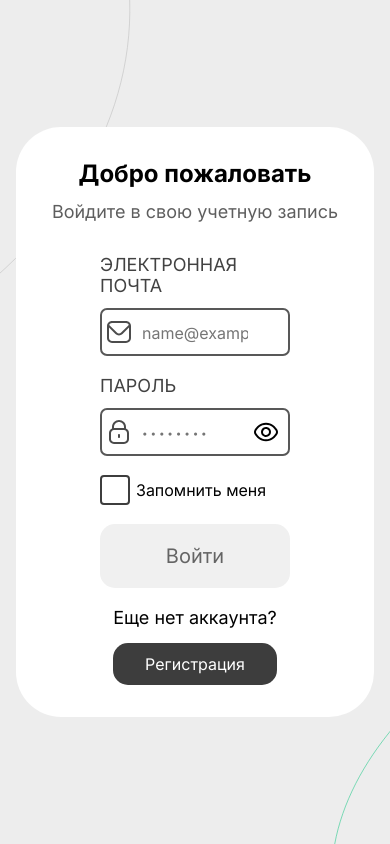
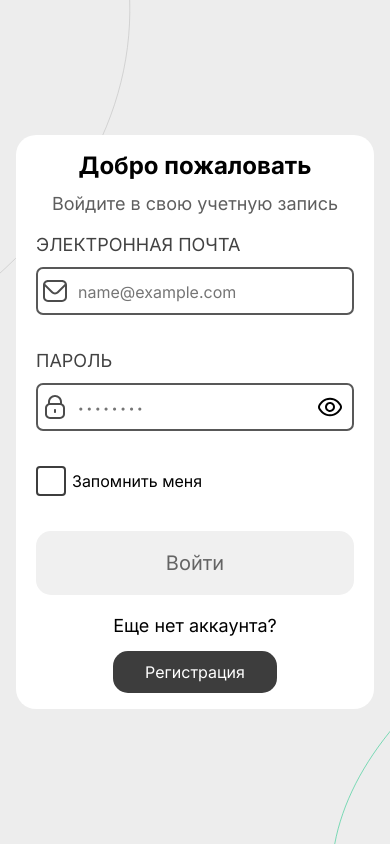
Before and after one commit to GenerationYOO/GetSP, a React (Vite) app in the folder frontend/: page /login in a window 390 px wide. Built offline with nearby package versions, Linux system fonts and the light colour scheme.

Commit message:
Адаптив для окна входа и фикс адаптива окна регистрации

```diff
--- a/frontend/src/pages/Login/Login.css
+++ b/frontend/src/pages/Login/Login.css
@@ -16,7 +16,7 @@
   align-items: center;
   width: min(100% - 32px, 557px);
   background-color: #FFFFFF;
-  border-radius: 45px;
+  border-radius: 23px;
   padding: 32px;
 }
 .loginFormTitle{
@@ -57,3 +57,25 @@
   color: #000000;
   font-size: 18px;
 }
+@media(max-width: 600px) {
+  .loginForm {
+    padding: 24px;
+  }
+
+  .loginFormFields {
+    padding: 24px 16px;
+    gap: 20px;
+  }
+}
+
+@media(max-width: 400px) {
+  .loginForm {
+    padding: 16px;
+    border-radius: 20px;
+  }
+
+  .loginFormFields {
+    padding: 20px 4px;
+    gap: 16px;
+  }
+}
--- a/frontend/src/pages/Register/Register.css
+++ b/frontend/src/pages/Register/Register.css
@@ -16,7 +16,7 @@
   align-items: center;
   width: min(100% - 32px, 557px);
   background-color: #FFFFFF;
-  border-radius: 45px;
+  border-radius: 23px;
   padding: 32px;
 }
 .registerTitle{
@@ -45,7 +45,6 @@
 @media (max-width: 600px) {
   .registerForm {
     padding: 24px;
-    border-radius: 28px;
   }
 
   .registerFormFields {
```
